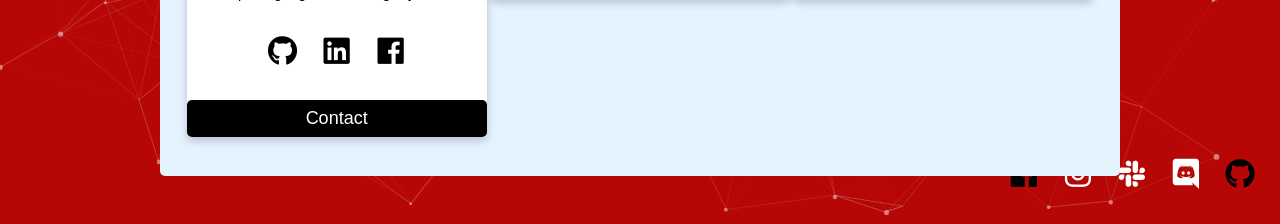
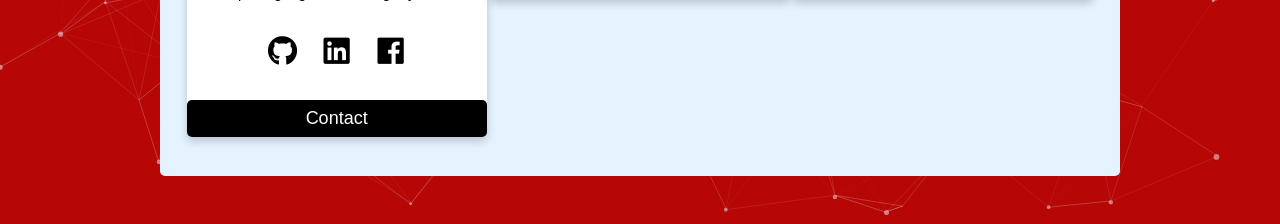
Before and after one commit to lowell-dev-club/www.lowelldevclub.com, a Flask app: page /about in a window 1280 px wide. Shown: the part 576-800 px from the top of the page. Run offline with Flask 2, Linux system fonts and the light colour scheme; some libraries are stand-ins or nearby versions.

Commit message:
removing footer in about page

```diff
--- a/lowelldevclub/templates/about.html
+++ b/lowelldevclub/templates/about.html
@@ -86,16 +86,6 @@ Lowell Dev Club About
     </div>
   </div>
 
-  <footer class="footer">
-		<div class="footer-right">
-			<a href="https://www.facebook.com/Lowell-Dev-Club-555840741569907/" class="fab fa-facebook" target="_blank"></a>
-			<a href="https://www.instagram.com/lowelldevclub/" class="fab fa-instagram" target="_blank"></a>
-			<a href="https://join.slack.com/t/lowelldevclub/shared_invite/enQtNTU4NTA5NTUxMjgxLWZmNjA1MThhMzBkODZjMmUwYzU0OGMxNjE3NTUxNzU5MTQwNjcxYWY4ZmRjN2M0MDU5OWMyNTJmZDEyM2M2MTY" class="fab fa-slack" target="_blank"></a>
-			<a href="https://discord.gg/23hwRXE" class="fab fa-discord" target="_blank"></a>
-			<a href="https://github.com/lowell-dev-club" class="fab fa-github" target="_blank"></a>
-		</div>
-	</footer>
-
 	<div id="particles-js"></div>
 
 {% endblock %}
```
